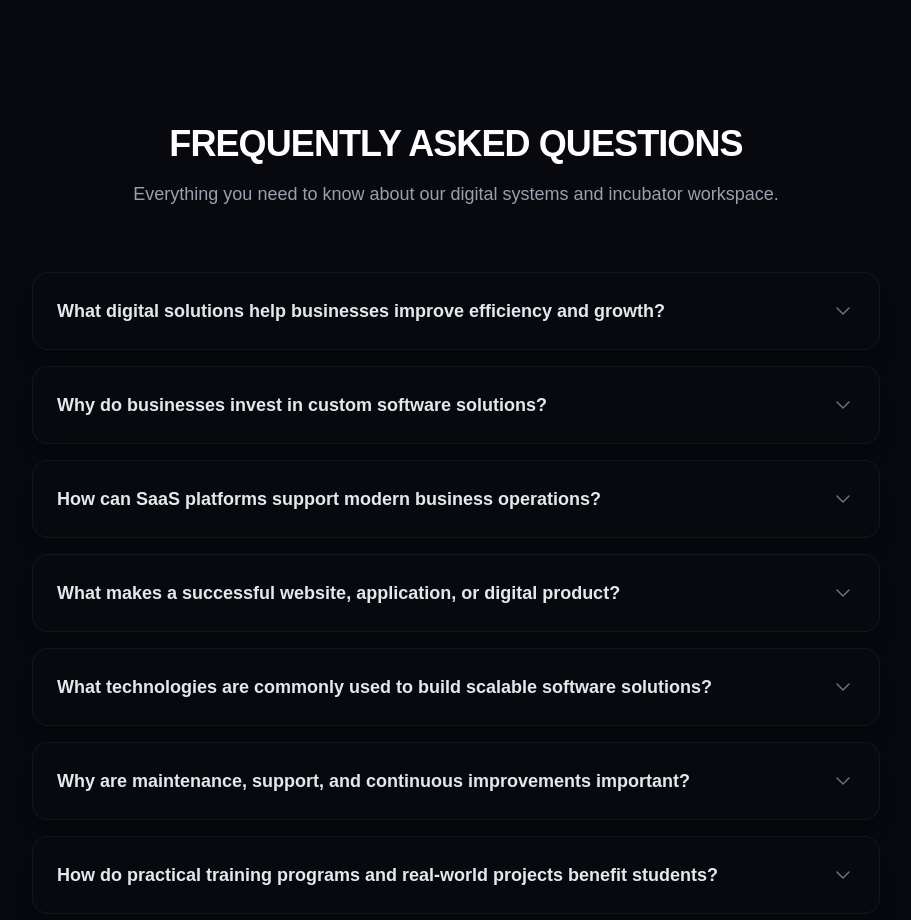
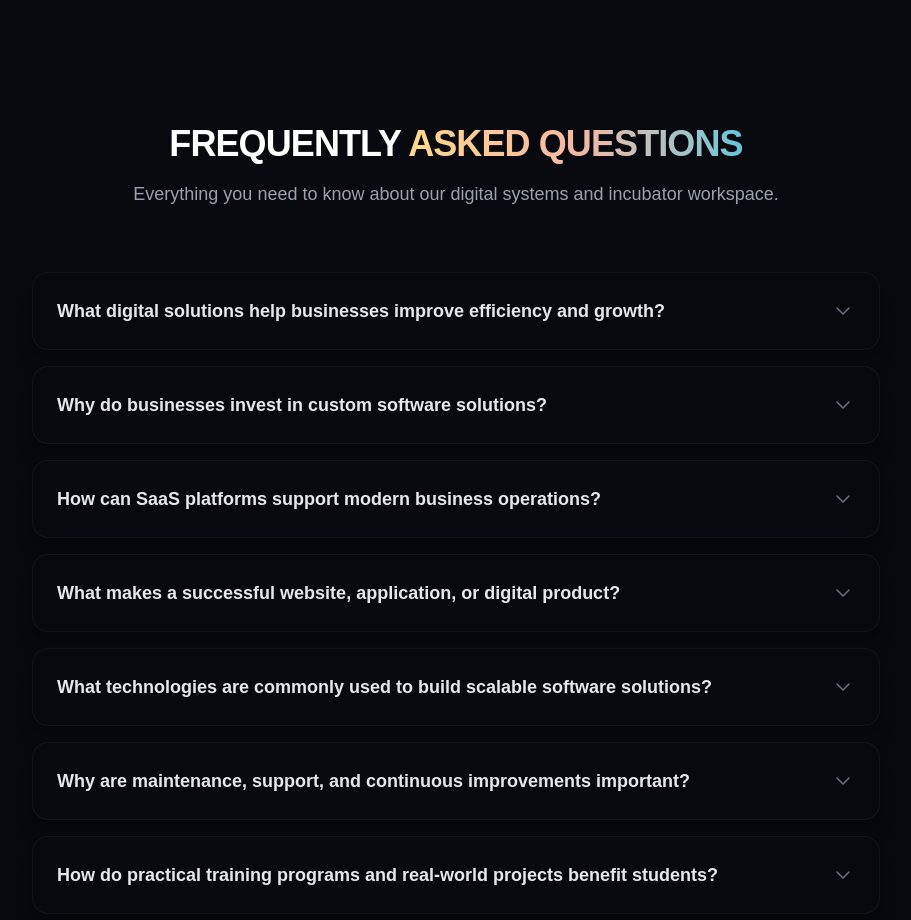
Before and after one commit to zdGARP/updated_acutix, a Next.js app: page / in a window 1280 px wide. Shown: the part 4820-5740 px from the top of the page, without its empty margins (184-1095 px from the left). Built offline with nearby package versions, Linux system fonts and the light colour scheme.

Commit message:
style: apply gradient text color to FAQ section header

```diff
--- a/components/FAQSection.tsx
+++ b/components/FAQSection.tsx
@@ -37,8 +37,8 @@ export default function FAQSection() {
   return (
     <section className="py-20 px-6 max-w-4xl mx-auto">
       <div className="text-center mb-16">
-        <h2 className="text-3xl font-extrabold tracking-tight text-white sm:text-4xl uppercase">
-          Frequently Asked Questions
+        <h2 className="text-3xl font-extrabold tracking-tight sm:text-4xl uppercase text-white">
+          Frequently <span className="text-transparent bg-clip-text bg-gradient-to-r from-[#FFD98A] via-[#F7B7A3] to-[#5EC6D9]">Asked Questions</span>
         </h2>
         <p className="mt-4 text-base sm:text-lg text-gray-400 font-medium">
           Everything you need to know about our digital systems and incubator workspace.
```
